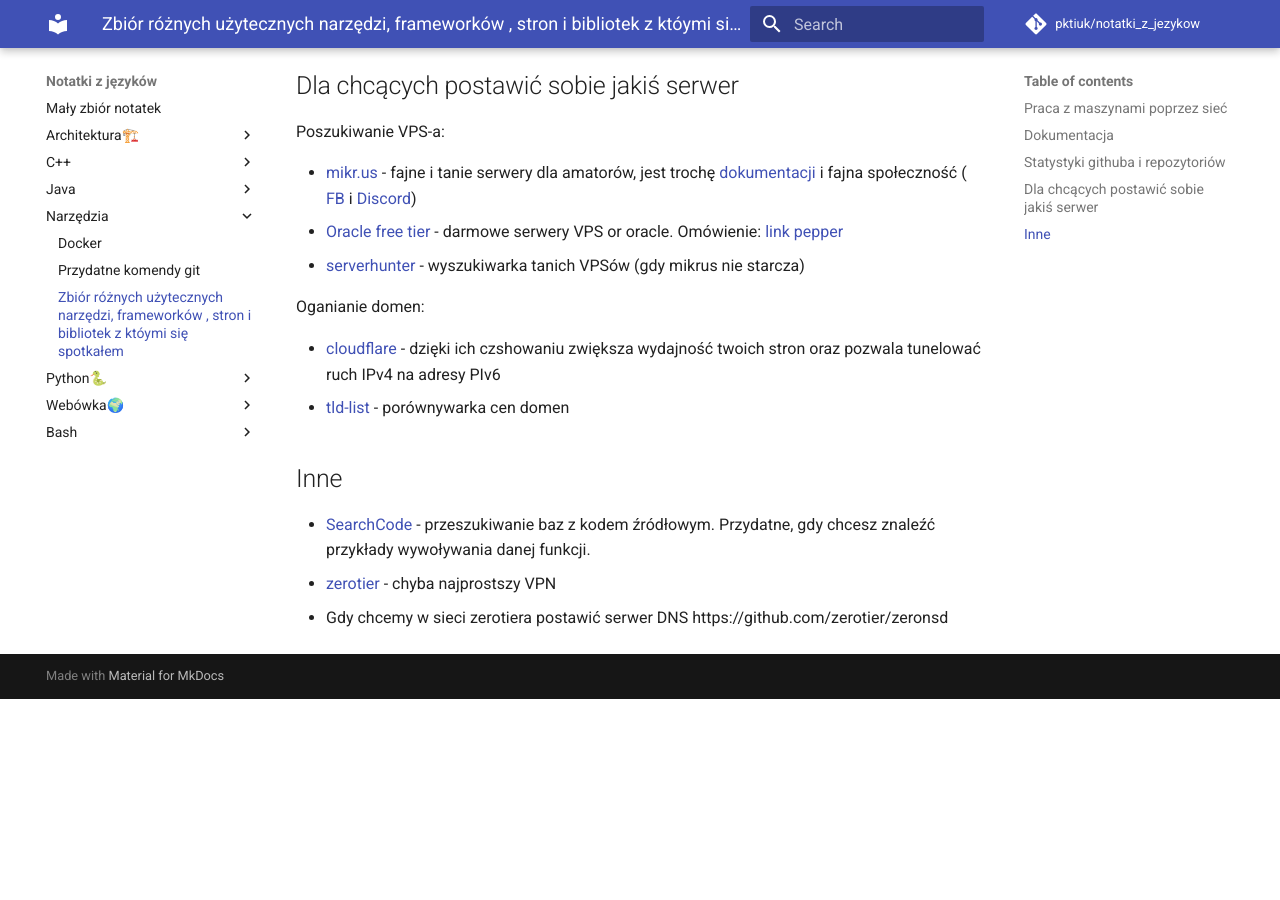
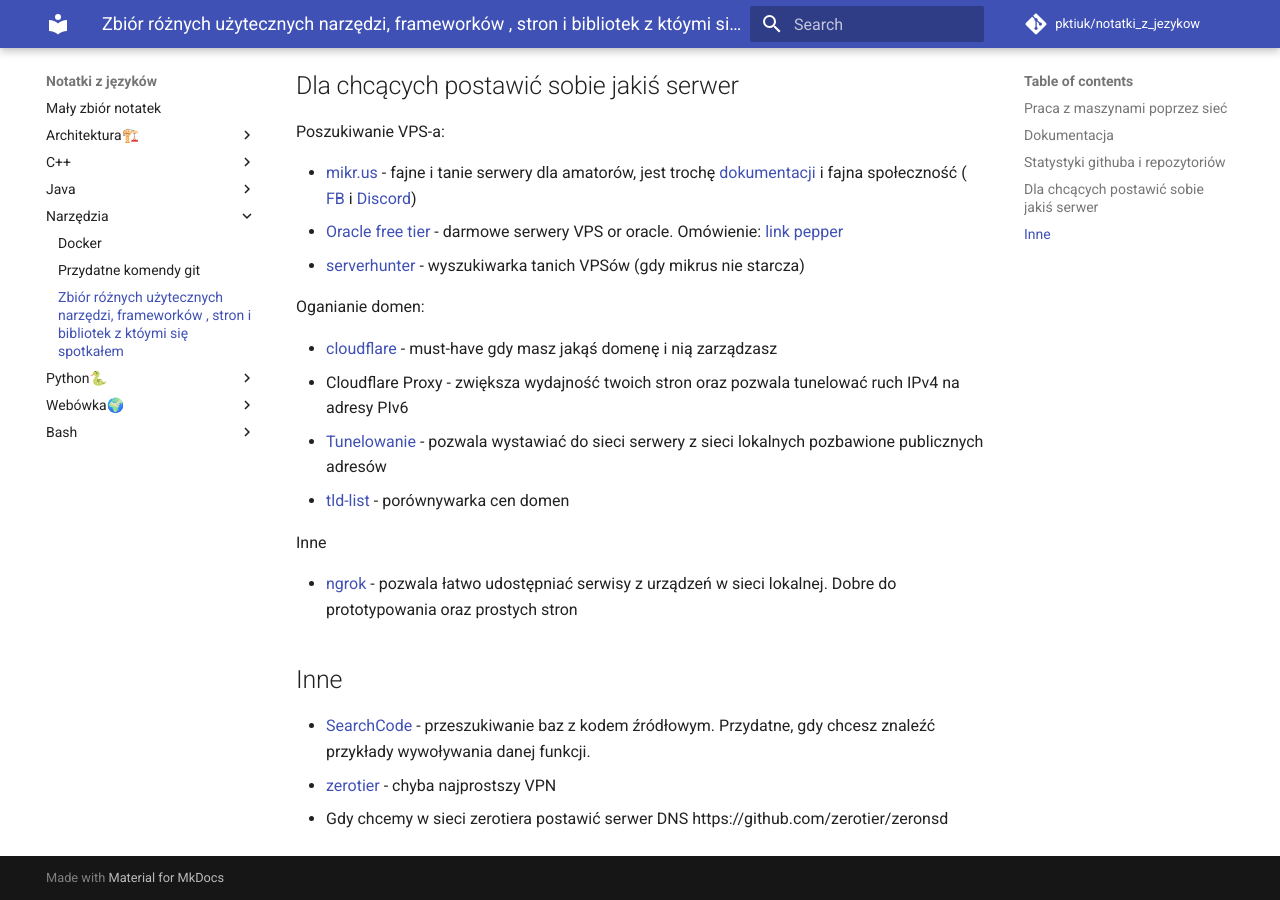
Before and after one commit to pktiuk/notatki_z_jezykow, an MkDocs documentation site: the page built from docs/Narzędzia/narzedzia.md, in a window 1280 px wide and 900 px high, scrolled down 873 px. Built offline with MkDocs 1.6.1 and Material for MkDocs 9.7.7, drawn with Linux system fonts in a browser that asks for light colours; comment, search, counter and statistics services are not loaded; before the commit the page ends 1572 px from its top, so only the background shows below that.

Commit message:
Dopisek do narzędzi sieciowych

```diff
--- a/docs/Narzędzia/narzedzia.md
+++ b/docs/Narzędzia/narzedzia.md
@@ -31,8 +31,14 @@
 
 Oganianie domen:
 
-- [cloudflare](https://dash.cloudflare.com/) - dzięki ich czshowaniu zwiększa wydajność twoich stron oraz pozwala tunelować ruch IPv4 na adresy PIv6
+- [cloudflare](https://dash.cloudflare.com/) - must-have gdy masz jakąś domenę i nią zarządzasz
+  - Cloudflare Proxy - zwiększa wydajność twoich stron oraz pozwala tunelować ruch IPv4 na adresy PIv6
+  - [Tunelowanie](https://developers.cloudflare.com/cloudflare-one/connections/connect-apps/install-and-setup/tunnel-guide/) - pozwala wystawiać do sieci serwery z sieci lokalnych pozbawione publicznych adresów
 - [tld-list](https://tld-list.com/) - porównywarka cen domen
+
+Inne
+
+- [ngrok](https://ngrok.com/) - pozwala łatwo udostępniać serwisy z urządzeń w sieci lokalnej. Dobre do prototypowania oraz prostych stron
 
 ## Inne
 
```
